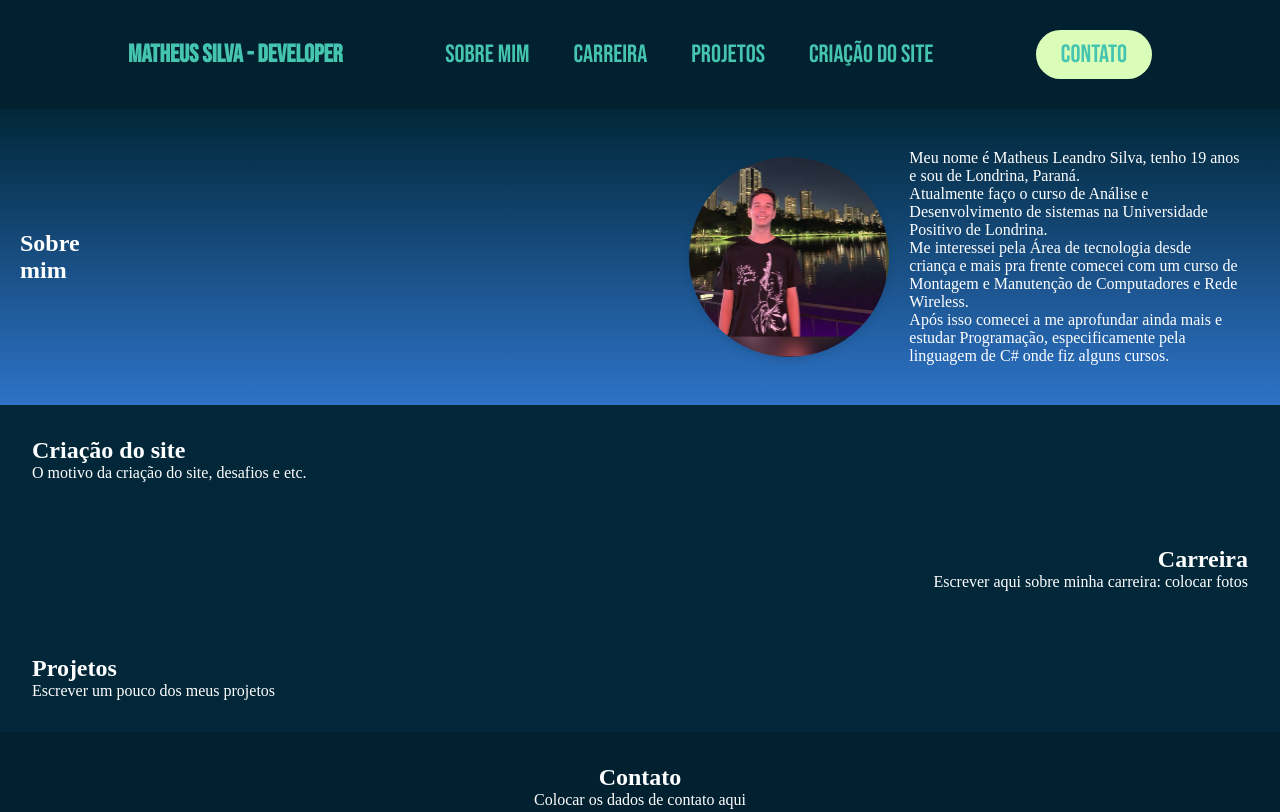
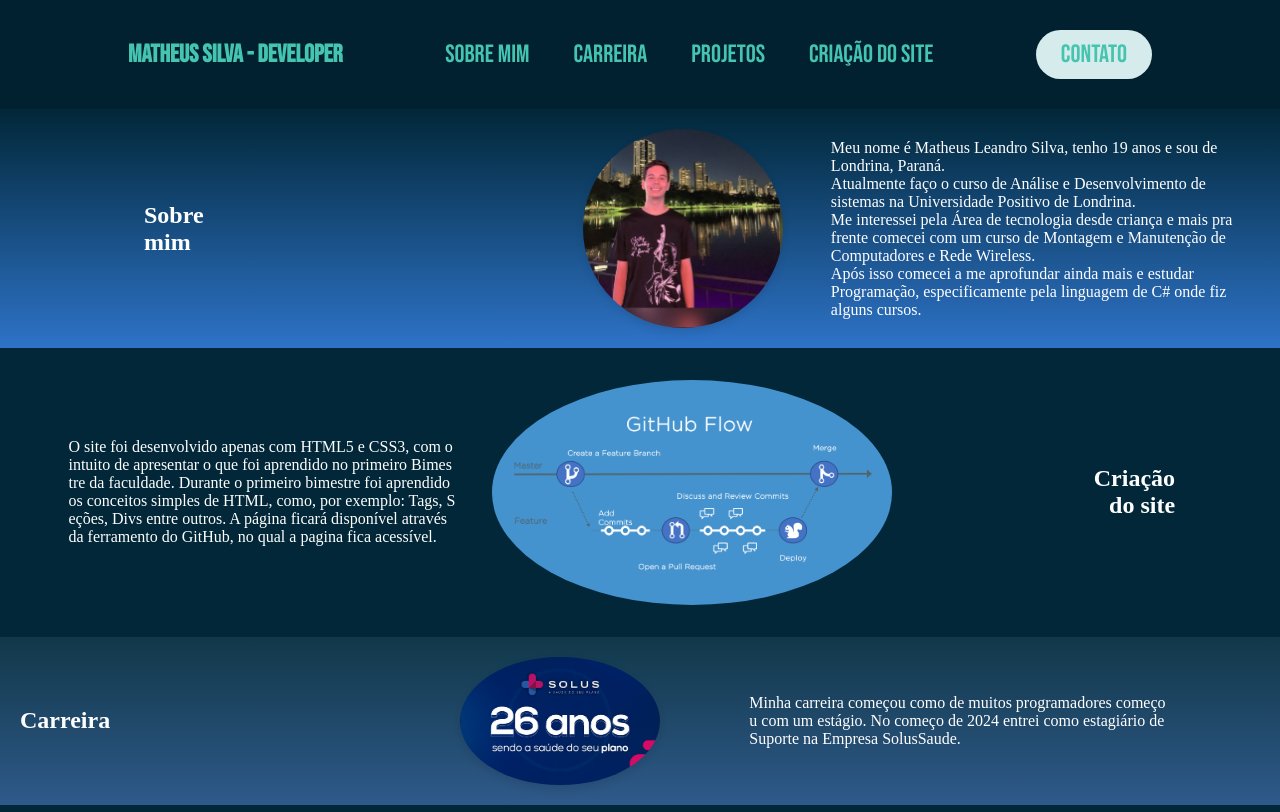
Before and after one commit to Matheusl-Silva/Web-Introdu-o-Facul, a plain HTML site: page SitePessoal/index.html in a window 1280 px wide. Shown: the top 812 px of the page. Drawn offline with Linux system fonts and the light colour scheme; files that its build step writes are made by us from their sources.

Commit message:
Feat: Adicionando 2 seções
Adicionado mais 2 seções da página do site.

```diff
--- a/SitePessoal/Style/style.css
+++ b/SitePessoal/Style/style.css
@@ -47,7 +47,7 @@ h1{
 
 button{
     padding: 9px 25px;
-    background-color: #DAFDBA;
+    background-color: #d6ebec;
     border: none;
     border-radius: 50px;
     cursor: pointer;
@@ -55,7 +55,7 @@ button{
 }
 
 button:hover{
-    background-color: #0077B6;
+    background-color: #104b68;
 }
 
 .section {
@@ -74,7 +74,7 @@ button:hover{
 
 .aboutme img{
     flex: 0 0 auto;
-    margin-left: 600px;
+    margin-left: 350px;
     max-width: 200px;
     border-radius: 50%;
     box-shadow: 0 4px 8px rgba(0, 0, 0, 0.1);
@@ -82,13 +82,13 @@ button:hover{
     height: auto;
 }
 
+.forme{
+    padding-left: 10%;
+}
+
 .aboutme p{
     max-width: 600px;
-    padding: 20px;
-}
-
-.career{
-    text-align: right;
+    padding-left: 10%;
 
 }
 
@@ -96,8 +96,58 @@ button:hover{
     text-align: left;
 }
 
-.site{
+.site {
+    display: flex;
+    flex-direction: row;
+    align-items: center;
+}
+
+.site img{
+    max-width: 400px;
+    margin: 0 auto;
+    border-radius: 50%;
+    margin-right: 80px;
+}
+
+.site p{
+    max-width: 40%;
+    word-break: break-all;
+    padding: 3%;
+    margin: 0 auto;
+    font-size: medium;
     text-align: left;
+}
+
+.site h2 {
+    text-align: right;
+    padding-right: 6%;
+
+  }
+
+.career{
+    display: flex;
+    justify-content: space-between;
+    align-items: center;
+    background: linear-gradient(to bottom, #113849, #2f598a);
+    padding: 20px;
+}
+
+
+.career p{
+    max-width: 40%;
+    word-break: break-all;
+    padding: 3%;
+    margin: 0 auto;
+    font-size: medium;
+}
+.career img{
+    flex: 0 0 auto;
+    margin-left: 350px;
+    max-width: 200px;
+    border-radius: 50%;
+    box-shadow: 0 4px 8px rgba(0, 0, 0, 0.1);
+    width: 100%;
+    height: auto;
 }
 
 .contact{
@@ -106,10 +156,6 @@ button:hover{
     min-height: 22vh;
 }
 
-.gradient-container {
-
-}
-
 .gradient-container p {
     margin: 0;
     padding: 10px 0;
--- a/SitePessoal/index.html
+++ b/SitePessoal/index.html
@@ -3,7 +3,7 @@
 <head>
     <meta charset="UTF-8">
     <meta name="viewport" content="width=device-width, initial-scale=1.0">
-    <link rel="stylesheet" href="style.css">
+    <link rel="stylesheet" href="Style/style.css">
     <link rel="shortcut icon" href="img/notoriedade.png" type="image/x-icon">
     <title>About me</title>
 </head>
@@ -21,19 +21,24 @@
          <a class="cta" href="#"><button>Contato</button></a>
      </header>
         <div id="aboutme" class="section aboutme">
-            <h2>Sobre mim</h2>
+            <h2 class="forme">Sobre mim</h2>
             <img src="img/euprofile.png" alt="Profile Picture">
             <div class="aboutme-content">
                <p>Meu nome é Matheus Leandro Silva, tenho 19 anos e sou de Londrina, Paraná. <br>Atualmente faço o curso de Análise e Desenvolvimento de sistemas na Universidade Positivo de Londrina. <br>Me interessei pela Área de tecnologia desde criança e mais pra frente comecei com um curso de Montagem e Manutenção de Computadores e Rede Wireless. <br>Após isso comecei a me aprofundar ainda mais e estudar Programação, especificamente pela linguagem de C# onde fiz alguns cursos.</p>
            </div>
             </div>
         <div id="site" class="section site">
-           <h2>Criação do site</h2>
-           <p>O motivo da criação do site, desafios e etc.</p>
+            <p>O site foi desenvolvido apenas com HTML5 e CSS3, com o intuito de apresentar o que foi aprendido no primeiro Bimestre da faculdade. Durante o primeiro bimestre foi aprendido os conceitos simples de HTML, como, por exemplo: Tags, Seções, Divs entre outros. A página ficará disponível através da ferramento do GitHub, no qual a pagina fica acessível.
+            </p>
+           <img src="img/github.png" alt="GithubFlow">
+           <h2 class="forme">Criação do site</h2>
         </div>
         <div id="career" class="section career">
             <h2>Carreira</h2>
-            <p>Escrever aqui sobre minha carreira: colocar fotos</p>
+            <img src="img/solus.png" alt="Empresa">
+            <p>Minha carreira começou como de muitos programadores começou com um estágio.
+                No começo de 2024 entrei como estagiário de Suporte na Empresa SolusSaude.
+            </p>
           </div>
         <div id="projects" class="section projects">
            <h2>Projetos</h2>
```
Also changed, not shown: SitePessoal/img/github.png (added), SitePessoal/img/solus.png (added).
